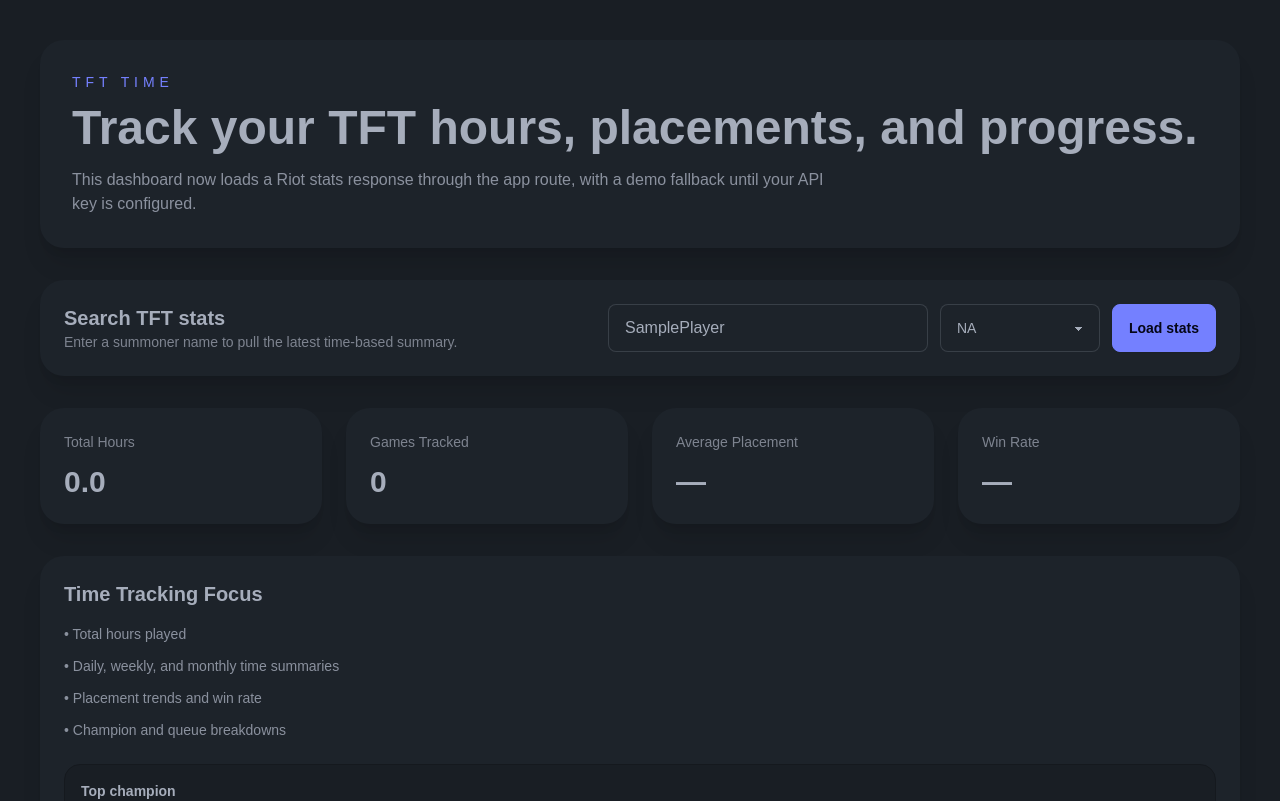
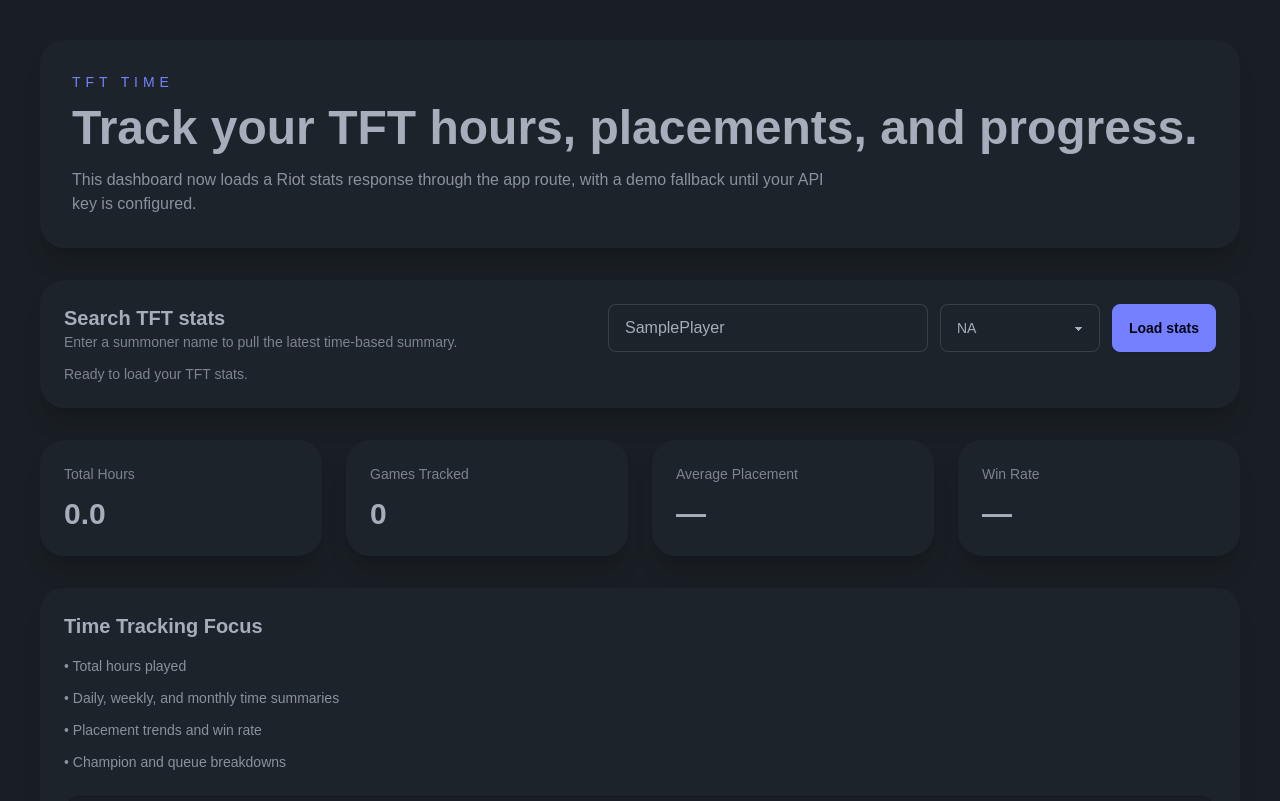
Before and after one commit to KarsonDahl/tft_time, a Next.js app: page / in a window 1280 px wide. Shown: the top 801 px of the page. Built offline with nearby package versions, Linux system fonts and the light colour scheme.

Commit message:
add status messages while loading

```diff
--- a/app/page.tsx
+++ b/app/page.tsx
@@ -55,17 +55,21 @@
   const [summoner, setSummoner] = useState('SamplePlayer');
   const [region, setRegion] = useState('na1');
   const [loading, setLoading] = useState(false);
+  const [statusMessage, setStatusMessage] = useState('Ready to load your TFT stats.');
   const [error, setError] = useState('');
   const [data, setData] = useState<ApiResponse | null>(null);
 
   async function loadStats() {
     setLoading(true);
     setError('');
+    setStatusMessage('Resolving player account…');
 
     try {
       const response = await fetch(`/api/riot?summoner=${encodeURIComponent(summoner)}&region=${encodeURIComponent(region)}`, {
         cache: 'no-store',
       });
+
+      setStatusMessage('Loading match history…');
       const json = (await response.json()) as ApiResponse & { error?: string };
       if (!response.ok || json.error) {
         const message = json.error ?? 'Unable to load Riot stats right now.';
@@ -76,9 +80,13 @@
             : message,
         );
       }
+
+      setStatusMessage('Compiling your TFT stats…');
       setData(json);
+      setStatusMessage('Stats ready.');
     } catch (err) {
       setError(err instanceof Error ? err.message : 'Unknown error');
+      setStatusMessage('Unable to finish the request.');
     } finally {
       setLoading(false);
     }
@@ -149,6 +157,7 @@
             </div>
           </div>
           {error ? <p className="mt-4 text-sm text-error">{error}</p> : null}
+          <p className="mt-3 text-sm text-base-content/70">{loading ? 'Status: ' + statusMessage : statusMessage}</p>
         </article>
 
         <section className="grid gap-6 md:grid-cols-2 xl:grid-cols-4">
```
